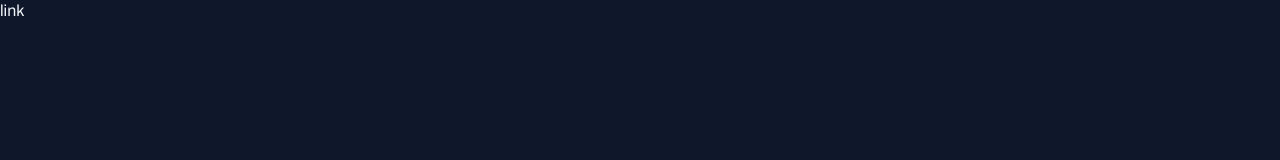
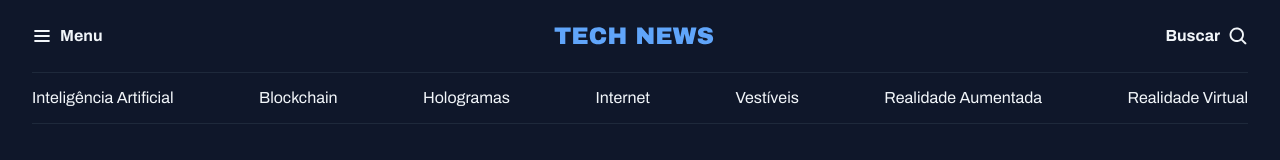
Before and after one commit to paulinhoteixeira/PortalDeNoticias, a plain HTML site: page index.html in a window 1280 px wide. Drawn offline with Linux system fonts and the light colour scheme.

Commit message:
header added

```diff
--- a/index.html
+++ b/index.html
@@ -15,7 +15,32 @@
 </head>
 
 <body>
-  <a href="#">link</a>
+  <header class="container">
+    <nav id="primary" class="grid grid-flow-col">
+      <div>
+        <img src="./assets/icons/List.svg" alt="Ícone de Menu">
+        <strong>Menu</strong>
+      </div>
+
+      <div>
+        <img src="./assets/Logo.svg" alt="TechNews logo">
+      </div>
+
+      <div>
+        <strong>Buscar</strong>
+        <img src="./assets/icons/MagnifyingGlass.svg" alt="Ícone de lupa para pesquisa">
+      </div>
+    </nav>
+    <nav id="secondary" class="grid grid-flow-col">
+      <a href="#">Inteligência Artificial</a>
+      <a href="#">Blockchain</a>
+      <a href="#">Hologramas</a>
+      <a href="#">Internet</a>
+      <a href="#">Vestíveis</a>
+      <a href="#">Realidade Aumentada</a>
+      <a href="#">Realidade Virtual</a>
+    </nav>
+  </header>
 </body>
 
 </html>
--- a/styles/global.css
+++ b/styles/global.css
@@ -40,3 +40,19 @@ a:hover{
 h1, h2, h3{
   font: inherit;
 }
+
+.container{
+  max-width: 1280px;
+  padding-inline: 32px;
+  margin-inline: auto;
+}
+
+/* utility-first */
+
+.grid{
+  display: grid;
+}
+
+.grid-flow-col{
+  grid-auto-flow: column;
+}
--- /dev/null
+++ b/styles/header.css
@@ -0,0 +1,25 @@
+#primary {
+  padding-block: 20px;
+
+  div{
+    display: flex;
+    align-items: center;
+    gap: 8px;
+  }
+
+  /* nesting css */
+  div:nth-child(2){
+    margin-inline: auto;
+  }
+
+  div:nth-child(3){
+    justify-self: end;
+  }
+}
+
+#secondary{
+  padding-block: 14px;
+  border: solid 1px var(--stroke-color);
+  border-inline: none;
+  justify-content: space-between;
+}
--- a/styles/index.css
+++ b/styles/index.css
@@ -1 +1,2 @@
 @import url(global.css);
+@import url(header.css);
```
